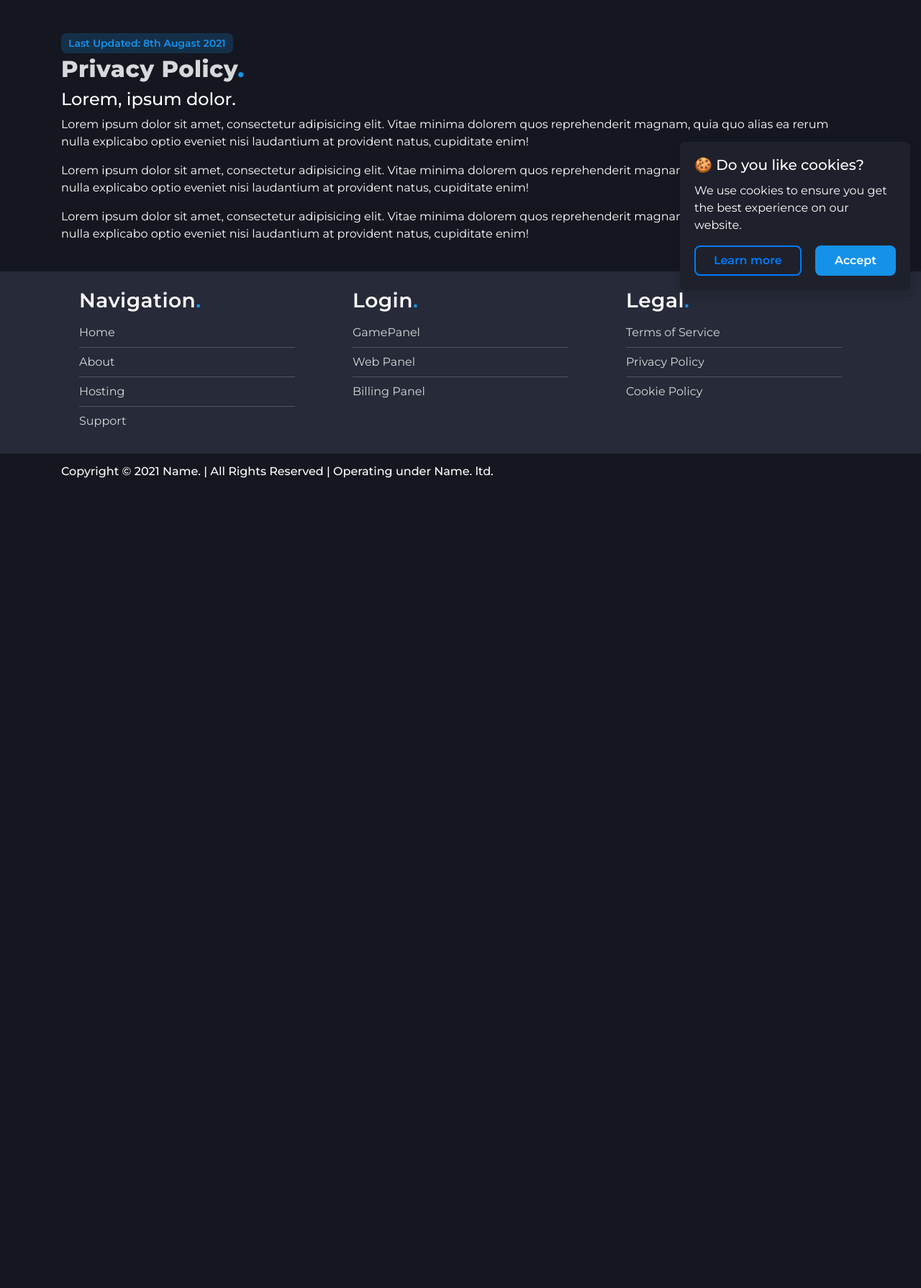
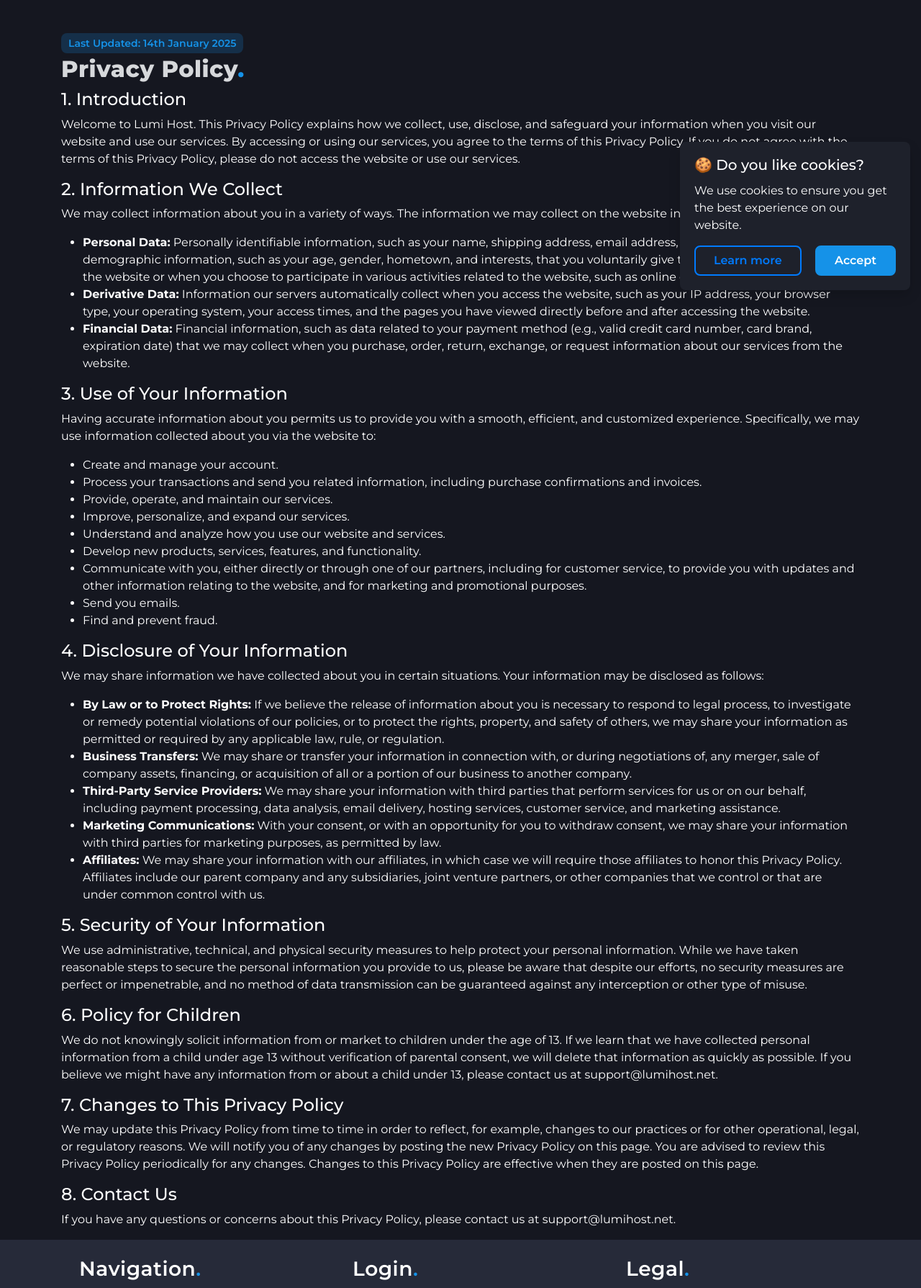
Before and after one commit to BeefSnot/lumihost, a PHP site: page /pp.php in a window 1280 px wide. Shown: the part 382-2171 px from the top of the page at 72% size. Before the commit the page ends 1046 px from the top, so only its background shows below. Run offline with PHP 8.4, Linux system fonts and the light colour scheme.

Commit message:
Added Privacy Policy

```diff
--- a/pp.php
+++ b/pp.php
@@ -94,16 +94,57 @@
     <section id="tos">
     <div class="container mt-5">
         <div class="section-title">
-                <h6>Last Updated: 8th Augast 2021</h6>
+            <h6>Last Updated: 14th January 2025</h6>
             <h4>Privacy Policy<span class="main">.</span></h4>
         </div>
         <div class="tos-content">
 
-                <h4>Lorem, ipsum dolor.</h4>
-                <p>Lorem ipsum dolor sit amet, consectetur adipisicing elit. Vitae minima dolorem quos reprehenderit magnam, quia quo alias ea rerum nulla explicabo optio eveniet nisi laudantium at provident natus, cupiditate enim! </p>
-                <p>Lorem ipsum dolor sit amet, consectetur adipisicing elit. Vitae minima dolorem quos reprehenderit magnam, quia quo alias ea rerum nulla explicabo optio eveniet nisi laudantium at provident natus, cupiditate enim! </p>
-                <p>Lorem ipsum dolor sit amet, consectetur adipisicing elit. Vitae minima dolorem quos reprehenderit magnam, quia quo alias ea rerum nulla explicabo optio eveniet nisi laudantium at provident natus, cupiditate enim! </p>
-                <br>
+            <h4>1. Introduction</h4>
+            <p>Welcome to Lumi Host. This Privacy Policy explains how we collect, use, disclose, and safeguard your information when you visit our website and use our services. By accessing or using our services, you agree to the terms of this Privacy Policy. If you do not agree with the terms of this Privacy Policy, please do not access the website or use our services.</p>
+
+            <h4>2. Information We Collect</h4>
+            <p>We may collect information about you in a variety of ways. The information we may collect on the website includes:</p>
+            <ul>
+                <li><strong>Personal Data:</strong> Personally identifiable information, such as your name, shipping address, email address, and telephone number, and demographic information, such as your age, gender, hometown, and interests, that you voluntarily give to us when you register with the website or when you choose to participate in various activities related to the website, such as online chat and message boards.</li>
+                <li><strong>Derivative Data:</strong> Information our servers automatically collect when you access the website, such as your IP address, your browser type, your operating system, your access times, and the pages you have viewed directly before and after accessing the website.</li>
+                <li><strong>Financial Data:</strong> Financial information, such as data related to your payment method (e.g., valid credit card number, card brand, expiration date) that we may collect when you purchase, order, return, exchange, or request information about our services from the website.</li>
+            </ul>
+
+            <h4>3. Use of Your Information</h4>
+            <p>Having accurate information about you permits us to provide you with a smooth, efficient, and customized experience. Specifically, we may use information collected about you via the website to:</p>
+            <ul>
+                <li>Create and manage your account.</li>
+                <li>Process your transactions and send you related information, including purchase confirmations and invoices.</li>
+                <li>Provide, operate, and maintain our services.</li>
+                <li>Improve, personalize, and expand our services.</li>
+                <li>Understand and analyze how you use our website and services.</li>
+                <li>Develop new products, services, features, and functionality.</li>
+                <li>Communicate with you, either directly or through one of our partners, including for customer service, to provide you with updates and other information relating to the website, and for marketing and promotional purposes.</li>
+                <li>Send you emails.</li>
+                <li>Find and prevent fraud.</li>
+            </ul>
+
+            <h4>4. Disclosure of Your Information</h4>
+            <p>We may share information we have collected about you in certain situations. Your information may be disclosed as follows:</p>
+            <ul>
+                <li><strong>By Law or to Protect Rights:</strong> If we believe the release of information about you is necessary to respond to legal process, to investigate or remedy potential violations of our policies, or to protect the rights, property, and safety of others, we may share your information as permitted or required by any applicable law, rule, or regulation.</li>
+                <li><strong>Business Transfers:</strong> We may share or transfer your information in connection with, or during negotiations of, any merger, sale of company assets, financing, or acquisition of all or a portion of our business to another company.</li>
+                <li><strong>Third-Party Service Providers:</strong> We may share your information with third parties that perform services for us or on our behalf, including payment processing, data analysis, email delivery, hosting services, customer service, and marketing assistance.</li>
+                <li><strong>Marketing Communications:</strong> With your consent, or with an opportunity for you to withdraw consent, we may share your information with third parties for marketing purposes, as permitted by law.</li>
+                <li><strong>Affiliates:</strong> We may share your information with our affiliates, in which case we will require those affiliates to honor this Privacy Policy. Affiliates include our parent company and any subsidiaries, joint venture partners, or other companies that we control or that are under common control with us.</li>
+            </ul>
+
+            <h4>5. Security of Your Information</h4>
+            <p>We use administrative, technical, and physical security measures to help protect your personal information. While we have taken reasonable steps to secure the personal information you provide to us, please be aware that despite our efforts, no security measures are perfect or impenetrable, and no method of data transmission can be guaranteed against any interception or other type of misuse.</p>
+
+            <h4>6. Policy for Children</h4>
+            <p>We do not knowingly solicit information from or market to children under the age of 13. If we learn that we have collected personal information from a child under age 13 without verification of parental consent, we will delete that information as quickly as possible. If you believe we might have any information from or about a child under 13, please contact us at support@lumihost.net.</p>
+
+            <h4>7. Changes to This Privacy Policy</h4>
+            <p>We may update this Privacy Policy from time to time in order to reflect, for example, changes to our practices or for other operational, legal, or regulatory reasons. We will notify you of any changes by posting the new Privacy Policy on this page. You are advised to review this Privacy Policy periodically for any changes. Changes to this Privacy Policy are effective when they are posted on this page.</p>
+
+            <h4>8. Contact Us</h4>
+            <p>If you have any questions or concerns about this Privacy Policy, please contact us at support@lumihost.net.</p>
 
         </div>
     </div>
```
Lines whose indentation alone changed are shown as unchanged.
